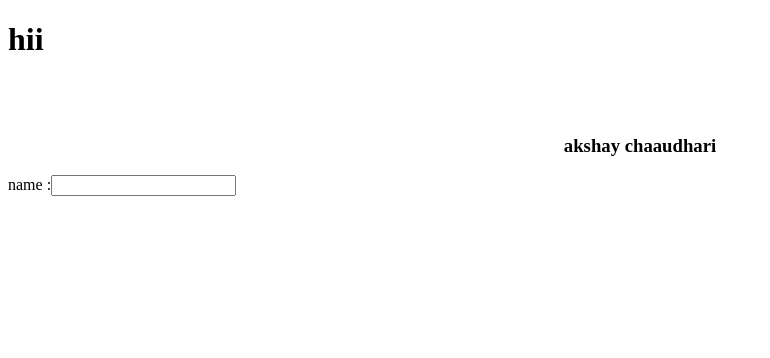
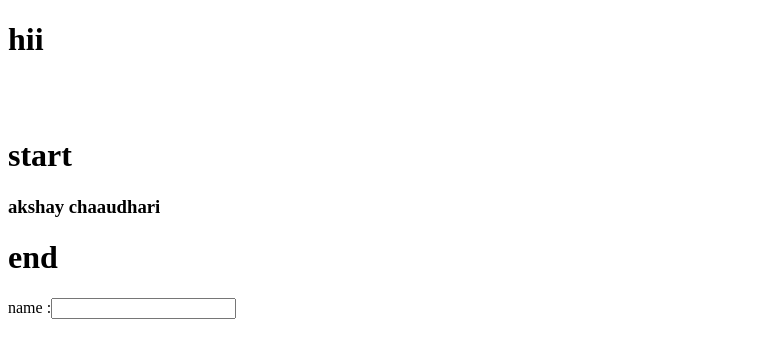
Before and after one commit to Akshu6523/git-, a plain HTML site: page index.html in a window 1280 px wide. Shown: the whole page, without its empty margins (0-770 px from the left). Drawn offline with Linux system fonts and the light colour scheme.

Commit message:
changes in dev branch

```diff
--- a/index.html
+++ b/index.html
@@ -8,7 +8,9 @@
 </head>
 <body>
  <h1>hii</h1> <br><br>
- <h3><center>akshay chaaudhari</center></h3>
+ <h1>start</h1>
+ <h3>akshay chaaudhari</h3>
+ <h1>end</h1>
 
  <form action="">
      name :<input type="text" name="name" id=""></input>
```
